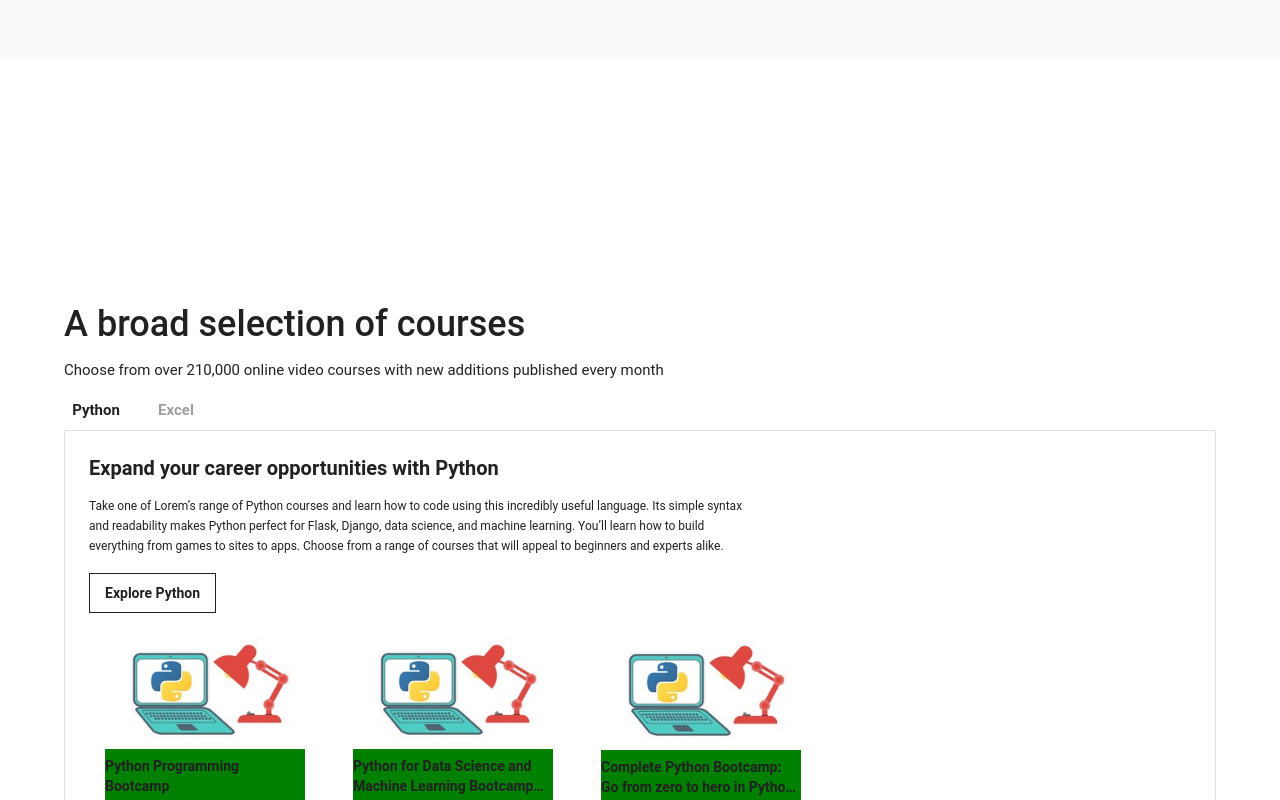
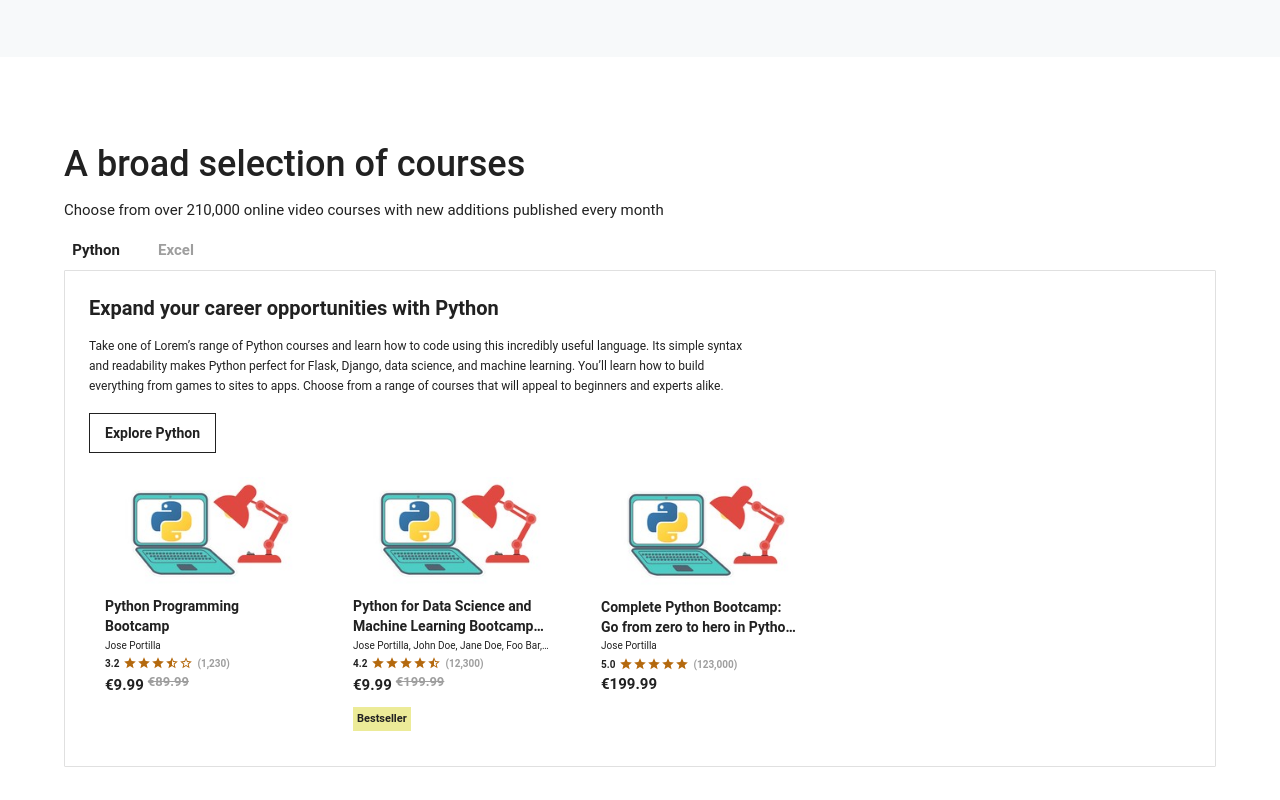
Before and after one commit to tuheli/video-course-platform, a React app: page / in a window 1280 px wide. Shown: the part 720-1520 px from the top of the page. Built offline with nearby package versions, Linux system fonts and the light colour scheme; the HTML template or start-up script is replaced by a standard one.

Commit message:
Updated broad courses selection

```diff
--- a/src/components/broad-courses-selection/BroadCoursesSelection.tsx
+++ b/src/components/broad-courses-selection/BroadCoursesSelection.tsx
@@ -31,7 +31,8 @@ export const BroadCoursesSelection = () => {
   return (
     <Container
       sx={{
-        my: 30,
+        mt: 10,
+        mb: 30,
       }}
     >
       <Stack
--- a/src/components/broad-courses-selection/BroadCoursesSelectionItem.tsx
+++ b/src/components/broad-courses-selection/BroadCoursesSelectionItem.tsx
@@ -25,7 +25,6 @@ export const BroadCoursesSelectionItem = ({
     <Box
       sx={{
         width: courseCardWidth,
-        bgcolor: 'green',
       }}
     >
       <img
```
